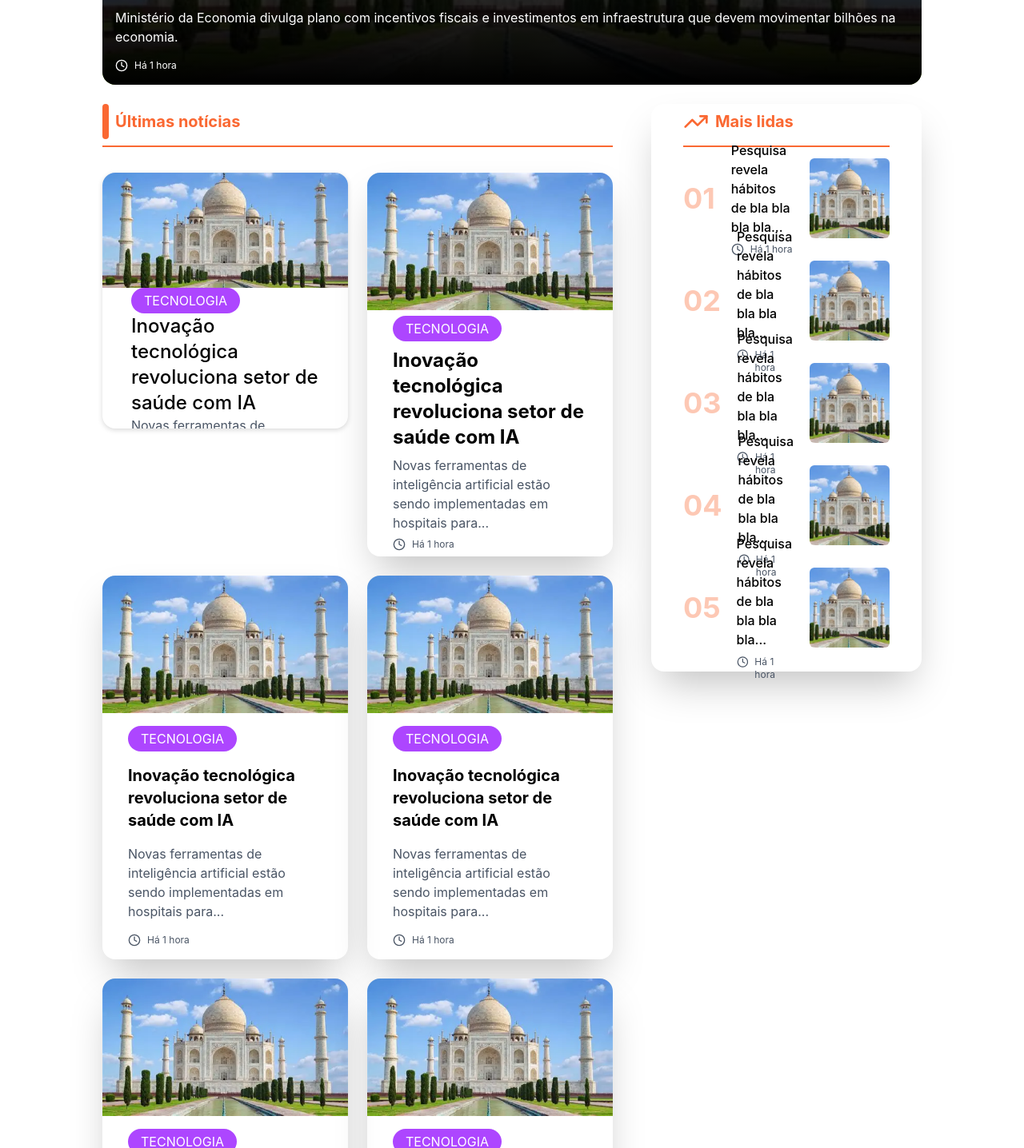
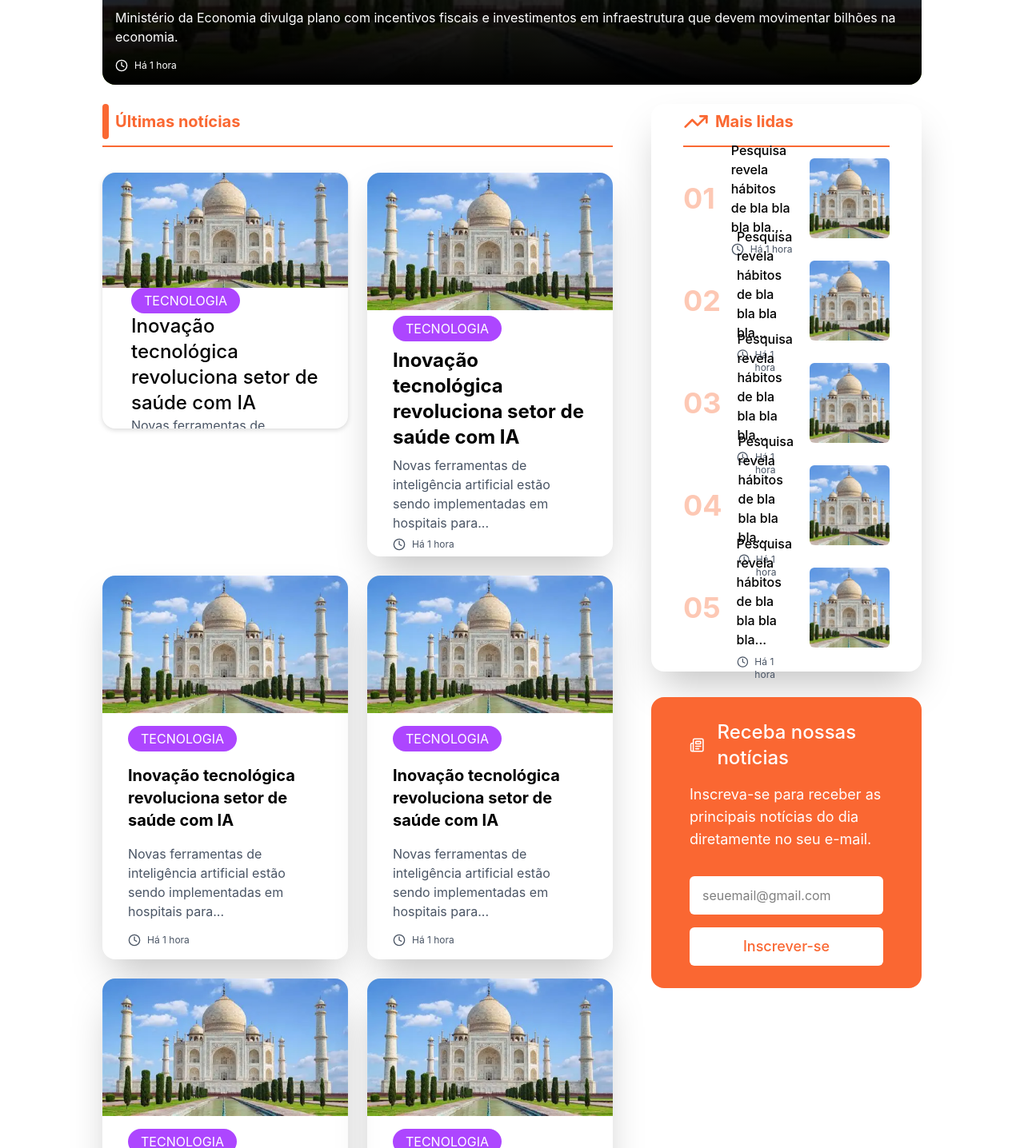
Before and after one commit to matheusnoronhasilvawork-ops/BikaNews, a React (Vite) app: page / in a window 1280 px wide. Shown: the part 566-2002 px from the top of the page at 80% size. Built offline with nearby package versions, Linux system fonts and the light colour scheme.

Commit message:
feat: receba nossas notícias

```diff
--- a/src/App.tsx
+++ b/src/App.tsx
@@ -1,6 +1,6 @@
 import './App.css'
 import bikanews from './assets/bikanews.png'
-import { Search, Bell, User, Clock, TrendingUp } from 'lucide-react'
+import { Search, Bell, User, Clock, TrendingUp, Newspaper } from 'lucide-react'
 import tajMahal from './assets/tajMahal.png'
 
 //#fa6832
@@ -149,8 +149,8 @@ function App() {
               </div>
             </div>
           </div>
-          <div className='flex-1 flex-col shadow-2xl bg-white h-fit pb-4 rounded-2xl box-border'>
-            <div className='w-full h-full flex flex-col px-10'>
+          <div className='flex flex-1 flex-col h-fit gap-8'>
+            <div className='w-full flex flex-col shadow-2xl bg-white pb-4 rounded-2xl px-10'>
               <div className='flex flex-row border-b-2 border-[#fa6832] pb-2 items-center'>
                 <TrendingUp className='h-full w-8 text-[#fa6832]' />
                 <h1 className='font-bold p-2 text-xl text-[#fa6832]'>Mais lidas</h1>
@@ -223,6 +223,19 @@ function App() {
                 </div>
               </div>
             </div>
+            <div className='bg-[#fa6732] w-full flex flex-col gap-8 rounded-2xl py-7 px-12 h-fit'>
+              <div className='flex flex-col gap-4 w-full'>
+                <div className='flex flex-row items-center self-start gap-4 w-fit'>
+                  <Newspaper className='text-white h-6 w-6' />
+                  <h1 className='text-white font-medium text-2xl'>Receba nossas notícias</h1>
+                </div>
+                <h2 className='text-white text-lg'>Inscreva-se para receber as principais notícias do dia diretamente no seu e-mail.</h2>
+              </div>
+              <div className='flex flex-col w-full gap-4'>
+                <input type="email" name="" placeholder='seuemail@gmail.com' id="" className='outline-none w-full h-12 bg-white p-4 rounded-md' />
+                <button className='w-full h-12 bg-white text-[#fa6732] rounded-md font-medium cursor-pointer text-lg'>Inscrever-se</button>
+              </div>
+            </div>
           </div>
         </div>
       </main>
```
